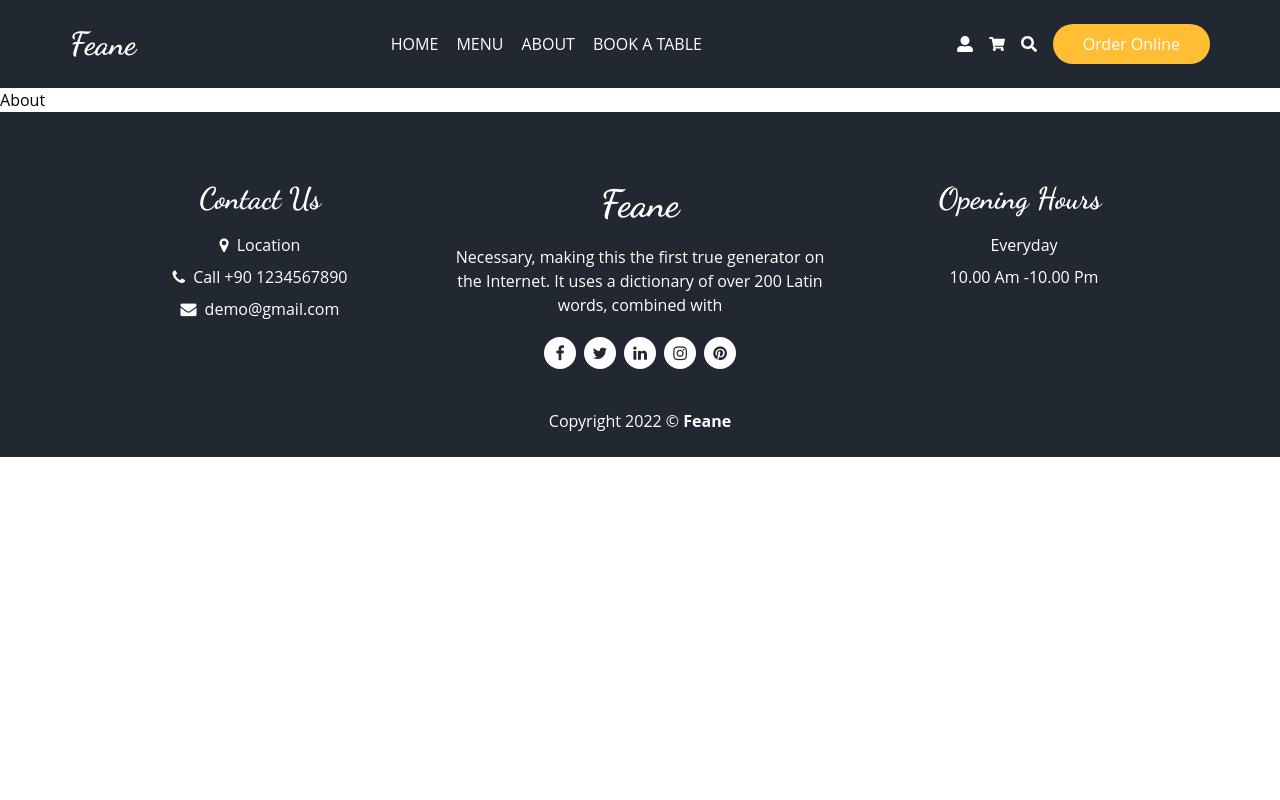
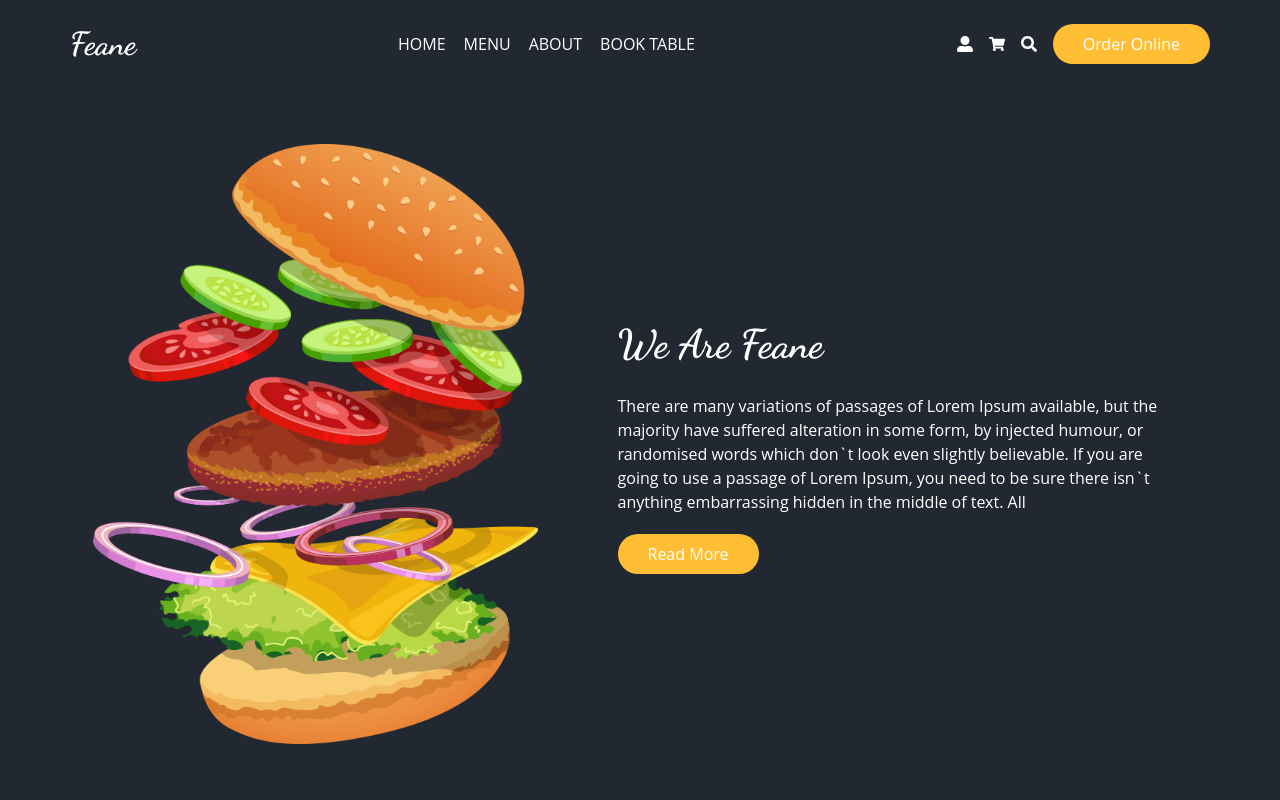
Before and after one commit to ilkeasagicayir/food-ordering, a Next.js app: page /about in a window 1280 px wide. Shown: the top 800 px of the page. Built offline with nearby package versions, Linux system fonts and the light colour scheme.

Commit message:
Link component
next/link

```diff
--- a/components/layout/Header.jsx
+++ b/components/layout/Header.jsx
@@ -4,6 +4,7 @@
 import Search from "../ui/Search"
 import {GiHamburgerMenu, GiCancel} from "react-icons/gi"
 import { useRouter } from "next/router"
+import Link from "next/link"
 
 const Header = () => {
   const [isSearchModal, setIsSearchModal] = useState(false)
@@ -17,10 +18,10 @@
             <Logo />
         <nav className={`sm:static absolute top-0 left-0 sm:w-auto sm:h-auto w-full h-screen sm:text-white text-black sm:bg-transparent bg-white sm:flex hidden ${isMenuModal === true && "!grid place-content-center"}`}>
             <ul className="flex gap-x-2 sm:flex-row flex-col items-center">
-                <li className="px-[5px] py-[10px] uppercase hover:text-primary cursor-pointer"><a href="">Home</a></li>
-                <li className="px-[5px] py-[10px] uppercase hover:text-primary  cursor-pointer"><a href="">Menu</a></li>
-                <li className="px-[5px] py-[10px] uppercase hover:text-primary  cursor-pointer"><a href="">About</a></li>
-                <li className="px-[5px] py-[10px] uppercase hover:text-primary  cursor-pointer"><a href="">Book A Table</a></li>
+                <li className="px-[5px] py-[10px] uppercase hover:text-primary cursor-pointer"><Link href="/">Home</Link></li>
+                <li className="px-[5px] py-[10px] uppercase hover:text-primary  cursor-pointer"><Link href="/menu">Menu</Link></li>
+                <li className="px-[5px] py-[10px] uppercase hover:text-primary  cursor-pointer"><Link href="/about">About</Link></li>
+                <li className="px-[5px] py-[10px] uppercase hover:text-primary  cursor-pointer"><Link href="/reservation">Book Table</Link></li>
             </ul>
             {isMenuModal && (
                 <button className='absolute top-4 right-4 z-50'
--- a/components/ui/Logo.jsx
+++ b/components/ui/Logo.jsx
@@ -1,8 +1,11 @@
+import Link from "next/link";
 
 const Logo = () => {
   return (
-    <div className='text-[2rem] font-dancing font-bold'>Feane</div>
-  )
-}
+    <Link href="/">
+      <span className="text-[2rem] font-dancing font-bold cursor-pointer">Feane</span>
+    </Link>
+  );
+};
 
-export default Logo
+export default Logo;
--- a/pages/about.jsx
+++ /dev/null
@@ -1,9 +0,0 @@
-import React from 'react'
-
-const About = () => {
-  return (
-    <div>About</div>
-  )
-}
-
-export default About
--- /dev/null
+++ b/pages/about/index.jsx
@@ -0,0 +1,12 @@
+import React from 'react'
+import About from '../../components/ui/About'
+
+const Index = () => {
+  return (
+    <div>
+        <About />
+    </div>
+  )
+}
+
+export default Index
--- /dev/null
+++ b/pages/menu/index.jsx
@@ -0,0 +1,11 @@
+import MenuWrapper from "../../components/product/MenuWrapper"
+
+const Index = () => {
+  return (
+    <div className="pt-10">
+        <MenuWrapper />
+    </div>
+  )
+}
+
+export default Index
--- /dev/null
+++ b/pages/reservation/index.jsx
@@ -0,0 +1,11 @@
+import Reservation from "../../components/ui/Reservation"
+
+const Index = () => {
+  return (
+    <div>
+        <Reservation />
+    </div>
+  )
+}
+
+export default Index
```
